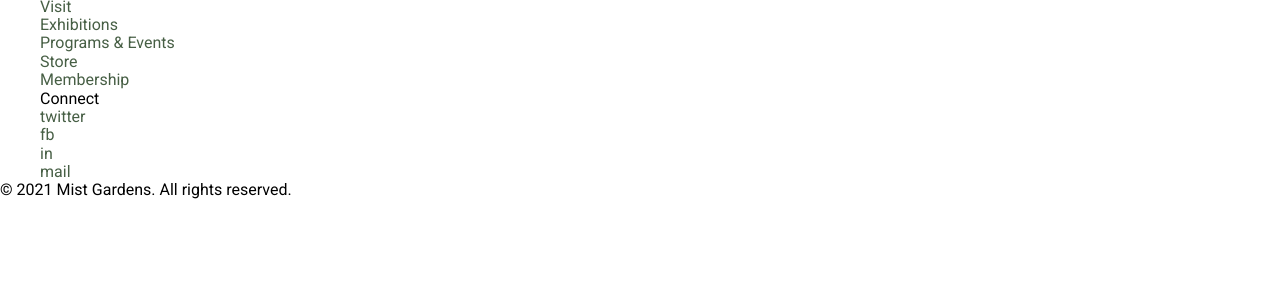
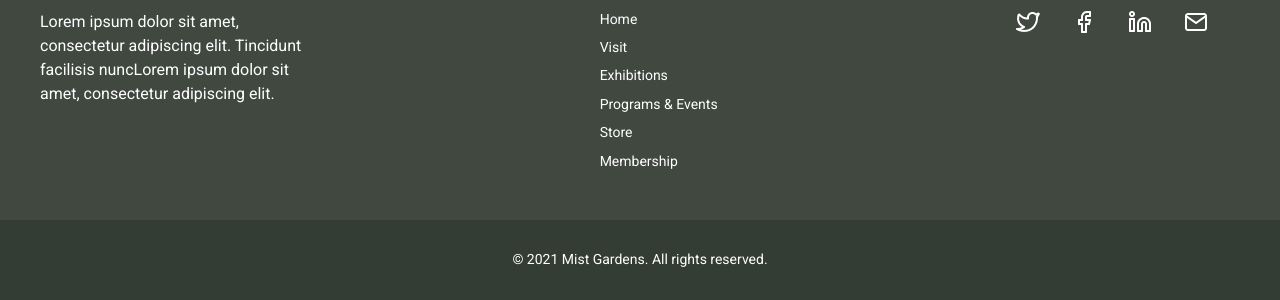
Before and after one commit to TheCatShow/bhotanicgredeb, a plain HTML site: page index.html in a window 1280 px wide. Shown: the part 2606-2906 px from the top of the page. Before the commit the page ends 2806 px from the top, so only its background shows below. Drawn offline with nearby package versions, Linux system fonts and the light colour scheme.

Commit message:
Add files via upload

```diff
--- a/css/style.css
+++ b/css/style.css
@@ -305,3 +305,120 @@ a {
     display: flex;
     justify-content: space-between;
 }
+
+.footer__top {
+    background-color: #414840;
+}
+
+.footer__info {
+    color: white;
+    margin-top: 20px;
+    padding-bottom: 60px;
+    font-family: 'Roboto';
+    font-style: normal;
+    font-weight: 400;
+    font-size: 16px;
+    line-height: 150%;
+}
+
+.footer__container {
+    display: flex;
+    justify-content: space-between;
+    align-items: baseline;
+}
+
+.footer__column {
+    color: white;
+}
+
+.footer__logo-block {
+    padding-top: 48px;
+}
+
+.footer__subtitle {
+    font-family: 'Libre Baskerville';
+    font-style: normal;
+    font-weight: 400;
+    font-size: 16px;
+    line-height: 110%;
+    text-align: center;
+    text-transform: capitalize;
+}
+
+.footer__nav-link {
+    font-family: 'Roboto';
+    font-style: normal;
+    font-weight: 400;
+    font-size: 14px;
+    line-height: 16px;
+    color: white;
+}
+
+.footer__nav-item {
+    margin-bottom: 10px;
+}
+
+.footer__nav-list {
+    margin-top: 20px;
+    padding-bottom: 40px;
+}
+
+.social__list {
+    margin-top: 20px;
+    display: flex;
+}
+
+.social__item {
+    margin-right: 32px;
+    width: 24px;
+    height: 24px;
+    overflow: hidden;
+}
+
+.social__link {
+    display: block;
+    width: 100%;
+    height: 100%;
+    font-size: 0;
+    background-size: cover;
+    background-repeat: no-repeat;
+}
+
+.twitter {
+    background-image: url(/img/icon/twitter.png);
+    background-size: cover;
+    background-repeat: no-repeat;
+}
+
+.fb {
+    background-image: url(/img/icon/facebook.png);
+    background-size: cover;
+    background-repeat: no-repeat;
+}
+
+.in {
+    background-image: url(/img/icon/linkedin.png);
+    background-size: cover;
+    background-repeat: no-repeat;
+}
+
+.mail {
+    background-image: url(/img/icon/mail.png);
+    background-size: cover;
+    background-repeat: no-repeat;
+}
+
+.footer__bottom {
+    background: #343D33;
+    padding-top: 29px;
+    padding-bottom: 30px;
+    color: white;
+    font-family: 'Roboto';
+    font-style: normal;
+    font-weight: 400;
+    font-size: 14px;
+    line-height: 150%;
+    text-align: center;
+    display: flex;
+    justify-content: center;
+}
--- a/index.html
+++ b/index.html
@@ -181,8 +181,11 @@
                             </div>
                         </div>
                         <div class="footer__info">
-                            Lorem ipsum dolor sit amet, consectetur adipiscing elit. Tincidunt facilisis nuncLorem ipsum
-                            dolor sit amet, consectetur
+                            Lorem ipsum dolor sit amet, <br>
+                            consectetur adipiscing elit. Tincidunt <br>
+                            facilisis nuncLorem ipsum
+                            dolor sit <br>
+                            amet, consectetur
                             adipiscing elit.
                         </div>
                     </div>
```
Also changed, not shown: img/icon/facebook.png (added), img/icon/linkedin.png (added), img/icon/mail.png (added), img/icon/twitter.png (added).
